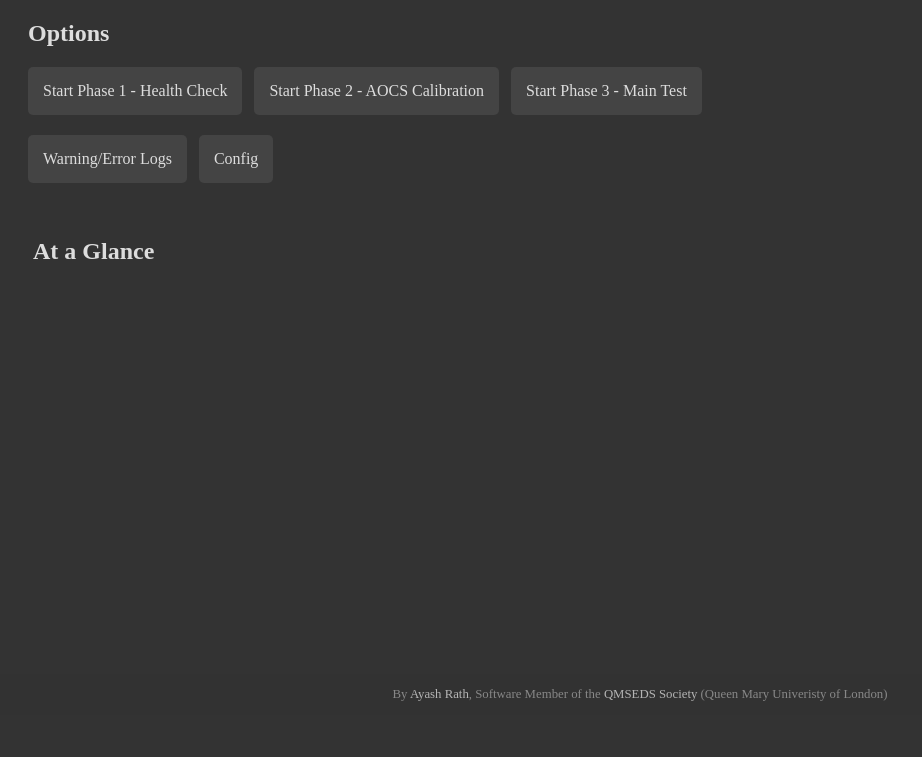
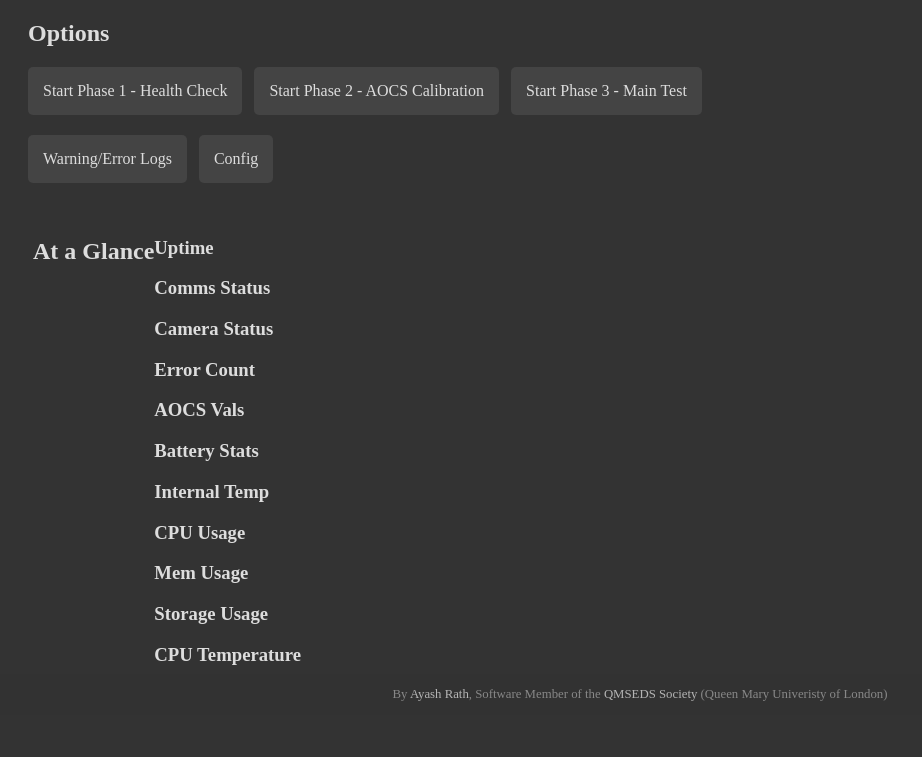
Before and after one commit to QMSEDS-SDC/2024-Ground-Station, a Flask app: page / in a window 1280 px wide. Shown: the part 85-842 px from the top of the page, without its empty margins (0-922 px from the left). Before the commit the page ends 786 px from the top, so only its background shows below. Run offline with Flask 3, Linux system fonts and the light colour scheme.

Commit message:
remove config.css + add if else in index.html template for the - "at a glance" section

```diff
--- a/dashboard/templates/index.html
+++ b/dashboard/templates/index.html
@@ -30,13 +30,75 @@
     <div class="status">
         <h2>At a Glance</h2>
         <div class="status-container">
-            <div class="row">
-                <div class="col"></div>
-                <div class="col"></div>
+            <div class="row important">
+                {% if config.on_glance_uptime %}
+                <div class="status-item">
+                    <h3>Uptime</h3>
+                </div>
+                {% endif %}
+
+                {% if config.on_glance_comm_status %}
+                <div class="status-item">
+                    <h3>Comms Status</h3>
+                </div>
+                {% endif %}
+
+                {% if config.on_glance_camera_status %}
+                <div class="status-item">
+                    <h3>Camera Status</h3>
+                </div>
+                {% endif %}
+
+                {% if config.on_glance_error_count %}
+                <div class="status-item">
+                    <h3>Error Count</h3>
+                </div>
+                {% endif %}
             </div>
-            <div class="row"></div>
-            <div class="row"></div>
-            <div class="row"></div>
+            <div class="row sat-metrics">
+                {% if config.on_glance_aocs %}
+                <div class="status-item">
+                    <h3>AOCS Vals</h3>
+                </div>
+                {% endif %}
+
+                {% if config.on_glance_battery_stats %}
+                <div class="status-item">
+                    <h3>Battery Stats</h3>
+                </div>
+                {% endif %}
+
+                {% if config.on_glance_internal_temp %}
+                <div class="status-item">
+                    <h3>Internal Temp</h3>
+                </div>
+                {% endif %}
+            </div>
+            <div class="row sbc-metrics">
+                {% if config.on_glance_cpu_usage %}
+                <div class="status-item">
+                    <h3>CPU Usage</h3>
+                </div>
+                {% endif %}
+
+                {% if config.on_glance_ram_usage %}
+                <div class="status-item">
+                    <h3>Mem Usage</h3>
+                </div>
+                {% endif %}
+
+                {% if config.on_glance_storage_usage %}
+                <div class="status-item">
+                    <h3>Storage Usage</h3>
+                </div>
+                {% endif %}
+
+                {% if config.on_glance_cpu_temp %}
+                <div class="status-item">
+                    <h3>CPU Temperature</h3>
+                </div>
+                {% endif %}
+            </div>
         </div>
     </div>
 </body>
```
Also changed, not shown: dashboard/static/config.css (deleted).
